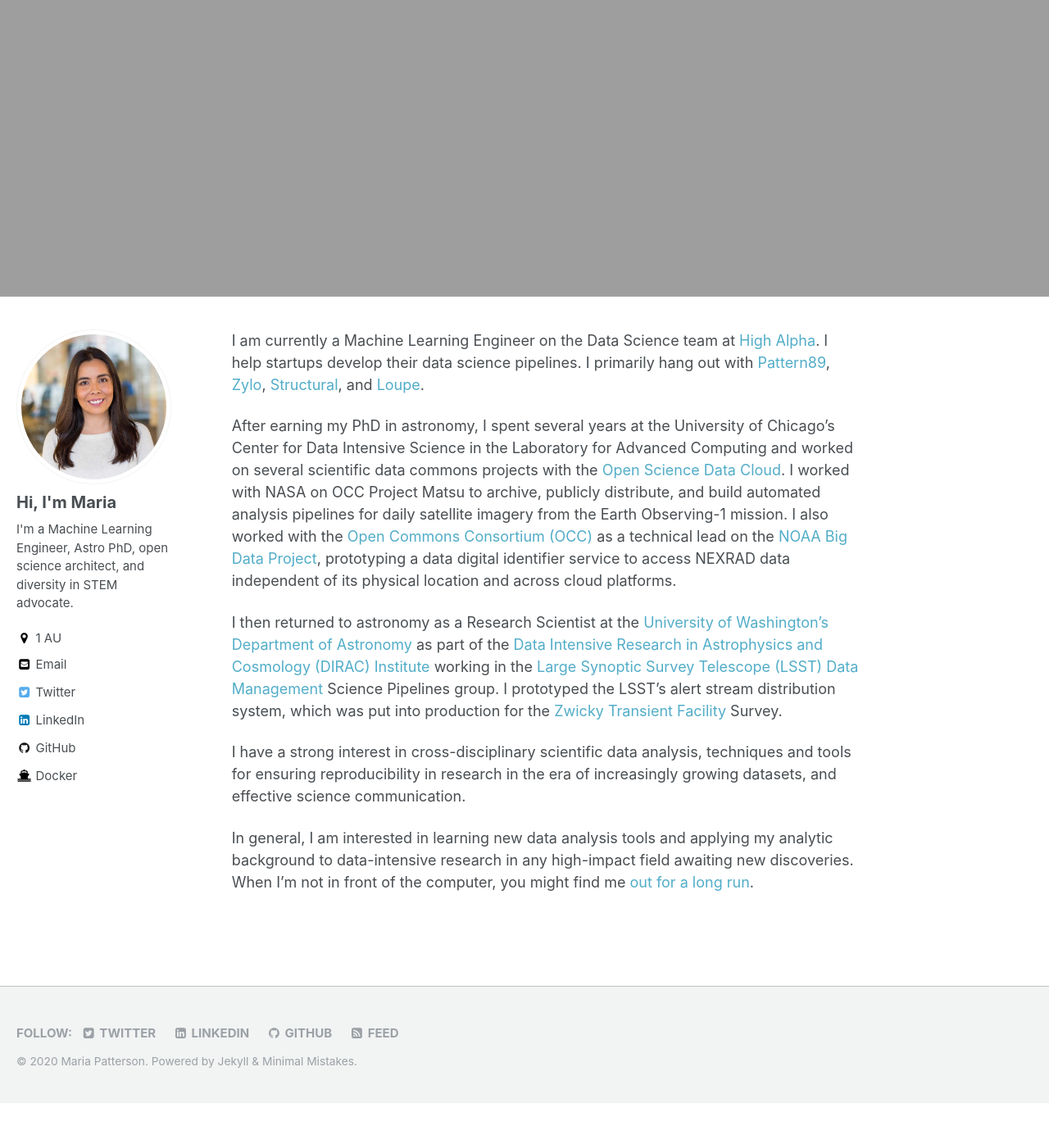
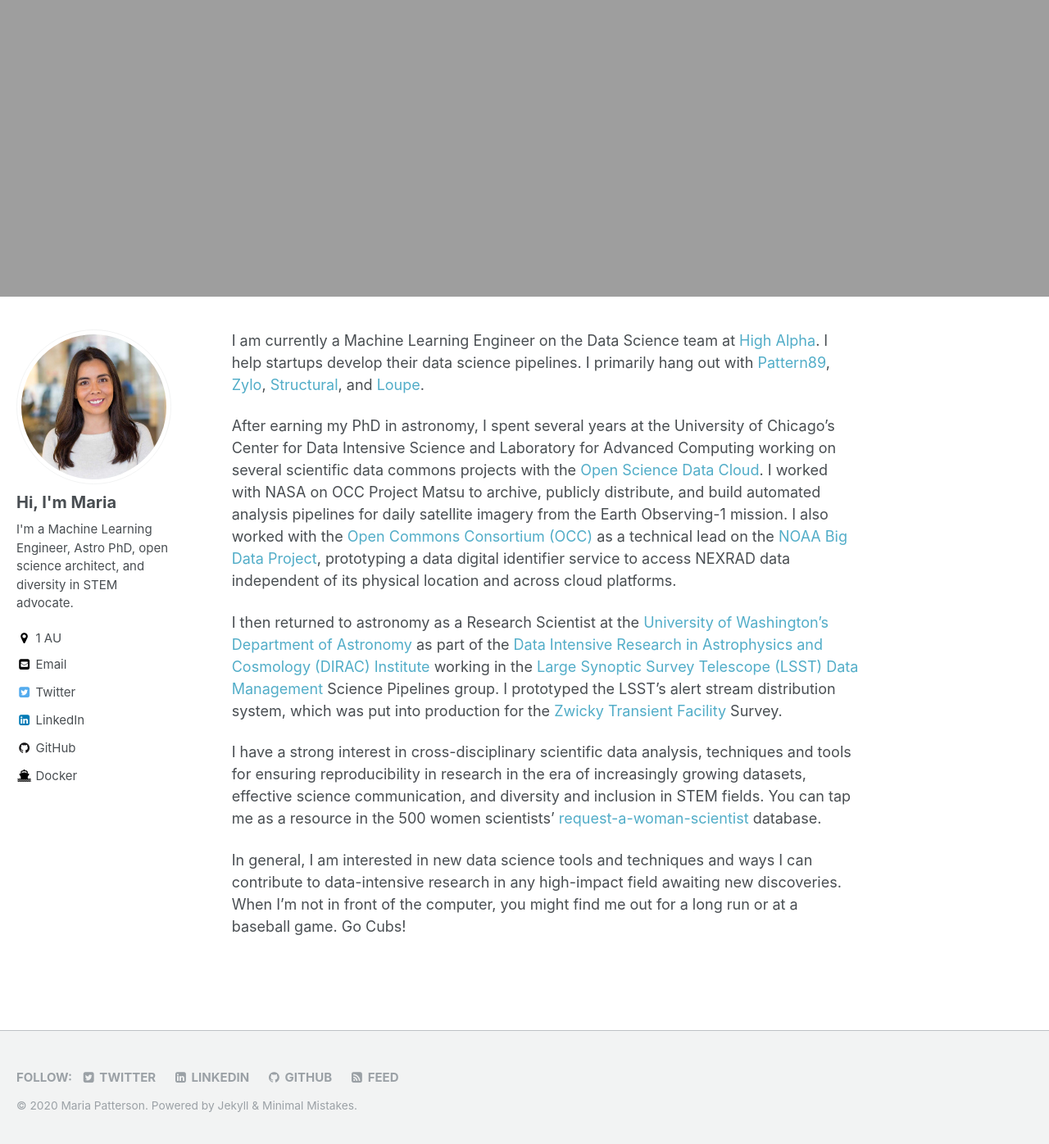
Before and after one commit to mtpatter/mtpatter.github.io, a Jekyll site: the page built from _pages/home.md, in a window 1280 px wide and 1400 px high, scrolled down 689 px. Shown: the top 1396 px of the window at 82% size. Built offline with Jekyll 4.4.1, drawn with Linux system fonts in a browser that asks for light colours; before the commit the page ends 2035 px from its top, so only the background shows below that.

Commit message:
Update home page.

```diff
--- a/_pages/home.md
+++ b/_pages/home.md
@@ -7,10 +7,10 @@
 
 I am currently a Machine Learning Engineer on the Data Science team at [High Alpha](https://highalpha.com).  I help startups develop their data science pipelines.  I primarily hang out with [Pattern89](https://www.pattern89.com/), [Zylo](https://zylo.com/), [Structural](https://www.structural.com/), and [Loupe](https://loupe.co/).
 
-After earning my PhD in astronomy, I spent several years at the University of Chicago's Center for Data Intensive Science in the Laboratory for Advanced Computing and worked on several scientific data commons projects with the [Open Science Data Cloud](https://www.opensciencedatacloud.org). I worked with NASA on OCC Project Matsu to archive, publicly distribute, and build automated analysis pipelines for daily satellite imagery from the Earth Observing-1 mission. I also worked with the [Open Commons Consortium (OCC)](http://occ-data.org) as a technical lead on the [NOAA Big Data Project](https://data-alliance.noaa.gov), prototyping a data digital identifier service to access NEXRAD data independent of its physical location and across cloud platforms.
+After earning my PhD in astronomy, I spent several years at the University of Chicago's Center for Data Intensive Science and Laboratory for Advanced Computing working on several scientific data commons projects with the [Open Science Data Cloud](https://www.opensciencedatacloud.org). I worked with NASA on OCC Project Matsu to archive, publicly distribute, and build automated analysis pipelines for daily satellite imagery from the Earth Observing-1 mission. I also worked with the [Open Commons Consortium (OCC)](http://occ-data.org) as a technical lead on the [NOAA Big Data Project](https://data-alliance.noaa.gov), prototyping a data digital identifier service to access NEXRAD data independent of its physical location and across cloud platforms.
 
 I then returned to astronomy as a Research Scientist at the [University of Washington's Department of Astronomy](http://depts.washington.edu/astron/) as part of the [Data Intensive Research in Astrophysics and Cosmology (DIRAC) Institute](https://dirac.astro.washington.edu) working in the [Large Synoptic Survey Telescope (LSST) Data Management](https://www.lsst.org/about/dm) Science Pipelines group. I prototyped the LSST's alert stream distribution system, which was put into production for the [Zwicky Transient Facility](https://www.ztf.caltech.edu/) Survey.
 
-I have a strong interest in cross-disciplinary scientific data analysis, techniques and tools for ensuring reproducibility in research in the era of increasingly growing datasets, and effective science communication.
+I have a strong interest in cross-disciplinary scientific data analysis, techniques and tools for ensuring reproducibility in research in the era of increasingly growing datasets, effective science communication, and diversity and inclusion in STEM fields. You can tap me as a resource in the 500 women scientists' [request-a-woman-scientist](https://500womenscientists.org/request-a-scientist) database.
 
-In general, I am interested in learning new data analysis tools and applying my analytic background to data-intensive research in any high-impact field awaiting new discoveries. When I'm not in front of the computer, you might find me [out for a long run](https://twitter.com/runaverage).
+In general, I am interested in new data science tools and techniques and ways I can contribute to data-intensive research in any high-impact field awaiting new discoveries. When I'm not in front of the computer, you might find me out for a long run or at a baseball game.  Go Cubs!
```
